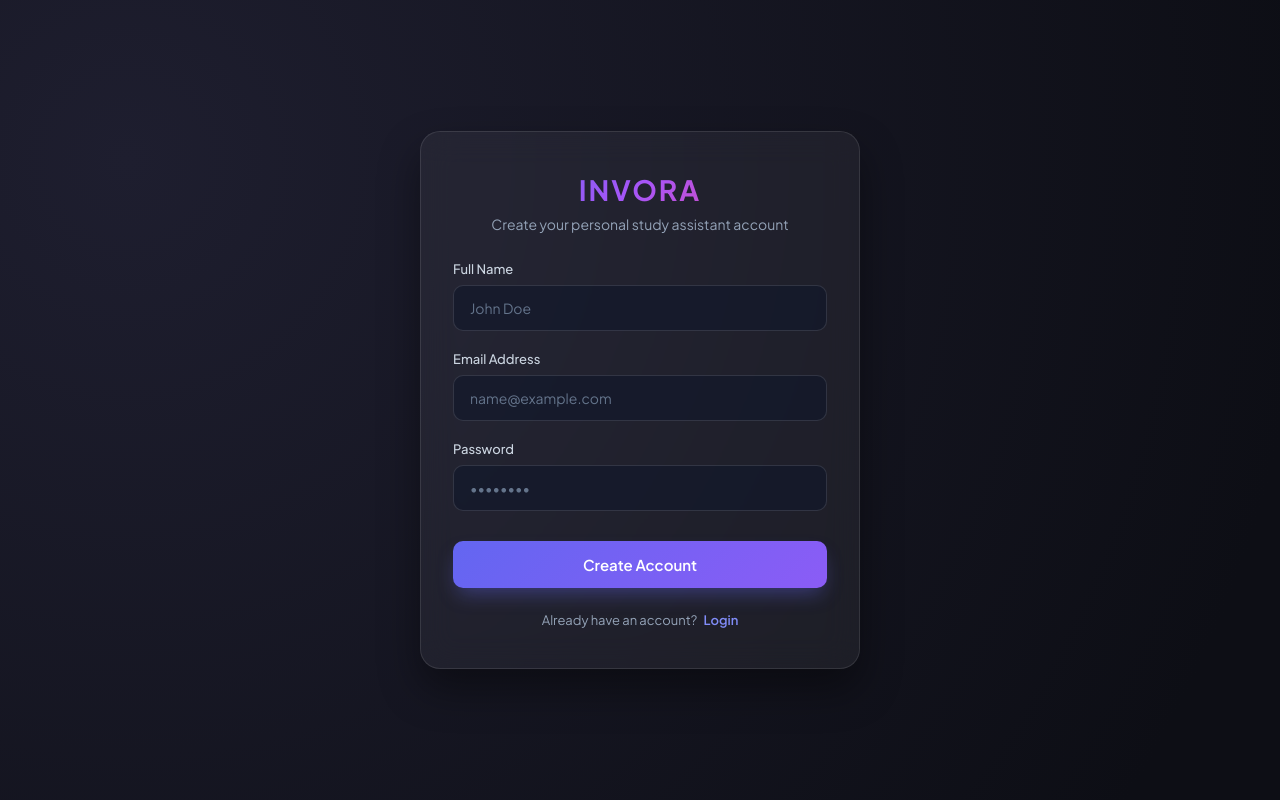
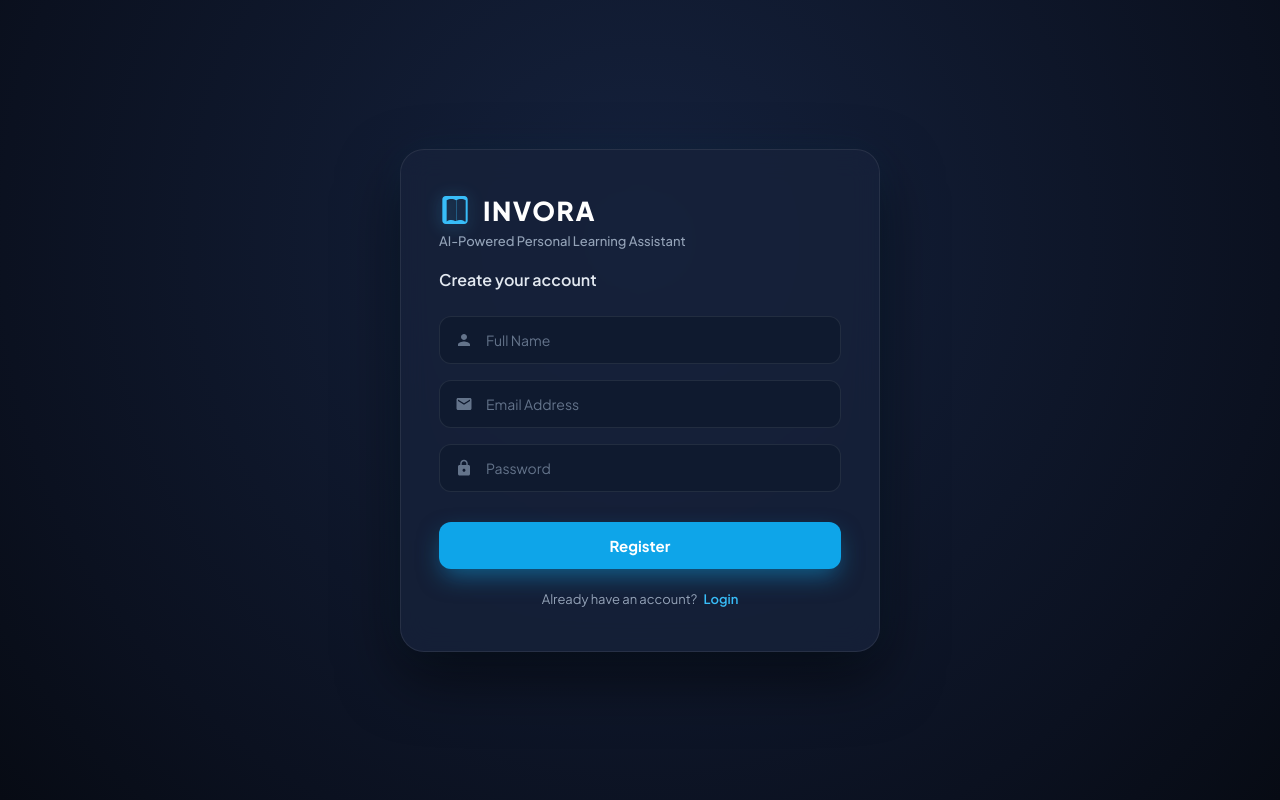
Before and after one commit to gagan137g/INVORA, a Flask app: page /register in a window 1280 px wide. Run offline with Flask 3, Linux system fonts and the light colour scheme.

Commit message:
Update register page design

```diff
--- a/templates/register.html
+++ b/templates/register.html
@@ -4,8 +4,7 @@
     <meta charset="UTF-8">
     <meta name="viewport" content="width=device-width, initial-scale=1.0">
     <title>INVORA - Register</title>
-    <!-- Google Font -->
-    <link href="https://fonts.googleapis.com/css2?family=Plus+Jakarta+Sans:wght@400;500;600;700&display=swap" rel="stylesheet">
+    <link href="https://fonts.googleapis.com/css2?family=Plus+Jakarta+Sans:wght@400;500;600;700;800&display=swap" rel="stylesheet">
     <style>
         * {
             box-sizing: border-box;
@@ -19,100 +18,126 @@
             display: flex;
             align-items: center;
             justify-content: center;
-            background: radial-gradient(circle at 10% 20%, #1e1e2f 0%, #0d0e15 90%);
-            padding: 20px;
+            background: radial-gradient(circle at 50% 30%, #15223e 0%, #0b1120 75%, #070b14 100%);
+            padding: 24px;
             color: #ffffff;
         }
 
-        .auth-container {
+        .auth-card {
             width: 100%;
-            max-width: 440px;
-            background: rgba(255, 255, 255, 0.05);
-            border: 1px solid rgba(255, 255, 255, 0.1);
-            backdrop-filter: blur(16px);
-            -webkit-backdrop-filter: blur(16px);
-            border-radius: 20px;
-            padding: 40px 32px;
-            box-shadow: 0 20px 40px rgba(0, 0, 0, 0.4);
+            max-width: 480px;
+            background: rgba(22, 34, 58, 0.82);
+            border: 1px solid rgba(255, 255, 255, 0.08);
+            border-radius: 24px;
+            padding: 44px 38px;
+            box-shadow: 0 25px 60px rgba(0, 0, 0, 0.55), 0 0 40px rgba(14, 165, 233, 0.08);
+            backdrop-filter: blur(14px);
+            -webkit-backdrop-filter: blur(14px);
         }
 
         .brand-header {
-            text-align: center;
-            margin-bottom: 28px;
+            margin-bottom: 26px;
         }
 
-        .brand-header h1 {
-            font-size: 28px;
-            font-weight: 700;
-            letter-spacing: 2px;
-            background: linear-gradient(135deg, #6366f1 0%, #a855f7 50%, #ec4899 100%);
-            -webkit-background-clip: text;
-            background-clip: text;
-            -webkit-text-fill-color: transparent;
-            margin-bottom: 8px;
+        .brand-logo {
+            display: flex;
+            align-items: center;
+            gap: 12px;
+            margin-bottom: 6px;
         }
 
-        .brand-header p {
-            font-size: 14px;
+        .brand-logo svg {
+            width: 32px;
+            height: 32px;
+            fill: #38bdf8;
+            filter: drop-shadow(0 2px 8px rgba(56, 189, 248, 0.4));
+        }
+
+        .brand-logo h1 {
+            font-size: 26px;
+            font-weight: 800;
+            letter-spacing: 1.5px;
+            color: #ffffff;
+        }
+
+        .brand-header .subtitle {
+            font-size: 13px;
+            font-weight: 500;
             color: #94a3b8;
+            margin-bottom: 20px;
+        }
+
+        .brand-header h2 {
+            font-size: 16px;
+            font-weight: 600;
+            color: #e2e8f0;
         }
 
         .form-group {
-            margin-bottom: 20px;
+            margin-bottom: 16px;
         }
 
-        .form-group label {
-            display: block;
-            font-size: 13px;
-            font-weight: 500;
-            color: #cbd5e1;
-            margin-bottom: 8px;
+        .input-box {
+            position: relative;
+            display: flex;
+            align-items: center;
         }
 
-        .input-wrapper {
-            position: relative;
+        .input-box svg {
+            position: absolute;
+            left: 16px;
+            width: 18px;
+            height: 18px;
+            fill: #64748b;
+            transition: fill 0.2s;
         }
 
-        .input-wrapper input {
+        .input-box input {
             width: 100%;
-            padding: 13px 16px;
-            background: rgba(15, 23, 42, 0.6);
-            border: 1px solid rgba(255, 255, 255, 0.12);
-            border-radius: 10px;
-            color: #f8fafc;
+            padding: 14px 16px 14px 46px;
+            background: rgba(15, 26, 46, 0.75);
+            border: 1px solid rgba(255, 255, 255, 0.08);
+            border-radius: 12px;
+            color: #ffffff;
             font-size: 14px;
+            outline: none;
             transition: all 0.2s ease;
-            outline: none;
         }
 
-        .input-wrapper input:focus {
-            border-color: #818cf8;
-            box-shadow: 0 0 0 3px rgba(99, 102, 241, 0.2);
-            background: rgba(15, 23, 42, 0.85);
+        .input-box input::placeholder {
+            color: #64748b;
         }
 
-        .input-wrapper input::placeholder {
-            color: #64748b;
+        .input-box input:focus {
+            background: rgba(18, 32, 58, 0.95);
+            border-color: #38bdf8;
+            box-shadow: 0 0 0 3px rgba(56, 189, 248, 0.18);
+        }
+
+        .input-box input:focus + svg,
+        .input-box input:focus ~ svg {
+            fill: #38bdf8;
         }
 
         .btn-submit {
             width: 100%;
             padding: 14px;
-            background: linear-gradient(135deg, #6366f1, #8b5cf6);
+            background: #0ea5e9;
             color: #ffffff;
             border: none;
-            border-radius: 10px;
+            border-radius: 12px;
             font-size: 15px;
-            font-weight: 600;
+            font-weight: 700;
             cursor: pointer;
-            transition: transform 0.15s ease, box-shadow 0.2s ease;
-            margin-top: 10px;
-            box-shadow: 0 10px 20px -5px rgba(99, 102, 241, 0.4);
+            margin-top: 14px;
+            box-shadow: 0 10px 24px -4px rgba(14, 165, 233, 0.5);
+            transition: all 0.2s ease;
         }
 
         .btn-submit:hover {
+            background: #38bdf8;
+            box-shadow: 0 12px 28px -4px rgba(56, 189, 248, 0.65);
             transform: translateY(-1px);
-            box-shadow: 0 14px 24px -5px rgba(99, 102, 241, 0.5);
         }
 
         .btn-submit:active {
@@ -120,45 +145,50 @@
         }
 
         .auth-footer {
-            margin-top: 24px;
+            margin-top: 22px;
             text-align: center;
             font-size: 13px;
             color: #94a3b8;
         }
 
         .auth-footer a {
-            color: #818cf8;
+            color: #38bdf8;
             text-decoration: none;
             font-weight: 600;
             margin-left: 4px;
-            transition: color 0.15s;
         }
 
         .auth-footer a:hover {
-            color: #a5b4fc;
             text-decoration: underline;
         }
 
         .alert {
             padding: 10px 14px;
-            border-radius: 8px;
+            border-radius: 10px;
             font-size: 13px;
-            margin-bottom: 18px;
+            margin-bottom: 16px;
             background: rgba(239, 68, 68, 0.15);
-            border: 1px solid rgba(239, 68, 68, 0.3);
+            border: 1px solid rgba(239, 68, 68, 0.35);
             color: #fca5a5;
+            text-align: center;
         }
     </style>
 </head>
 <body>
 
-    <div class="auth-container">
+    <div class="auth-card">
         <div class="brand-header">
-            <h1>INVORA</h1>
-            <p>Create your personal study assistant account</p>
+            <div class="brand-logo">
+                <!-- Open Book Icon Matching INVORA Logo -->
+                <svg viewBox="0 0 24 24">
+                    <path d="M19 1.5H5C3.62 1.5 2.5 2.62 2.5 4v16c0 1.38 1.12 2.5 2.5 2.5h14c1.38 0 2.5-1.12 2.5-2.5V4c0-1.38-1.12-2.5-2.5-2.5zM12 20.25c-.75-.5-1.75-.75-2.75-.75-1.25 0-2.5.38-3.5 1.05V4.75c1-.67 2.25-1.05 3.5-1.05 1.25 0 2.5.38 3.5 1.05v15.5zm7.25.3c-1-.67-2.25-1.05-3.5-1.05-1 0-2 .25-2.75.75V4.75c1-.67 2.25-1.05 3.5-1.05 1.25 0 2.5.38 3.5 1.05v15.8z"/>
+                </svg>
+                <h1>INVORA</h1>
+            </div>
+            <p class="subtitle">AI-Powered Personal Learning Assistant</p>
+            <h2>Create your account</h2>
         </div>
 
-        <!-- Displays flashed error messages if Flask passes them -->
         {% with messages = get_flashed_messages() %}
             {% if messages %}
                 {% for message in messages %}
@@ -169,27 +199,33 @@
 
         <form action="/register" method="POST">
             <div class="form-group">
-                <label for="name">Full Name</label>
-                <div class="input-wrapper">
-                    <input type="text" id="name" name="name" placeholder="John Doe" required autocomplete="name">
+                <div class="input-box">
+                    <svg viewBox="0 0 24 24">
+                        <path d="M12 12c2.21 0 4-1.79 4-4s-1.79-4-4-4-4 1.79-4 4 1.79 4 4 4zm0 2c-2.67 0-8 1.34-8 4v2h16v-2c0-2.66-5.33-4-8-4z"/>
+                    </svg>
+                    <input type="text" name="name" placeholder="Full Name" required autocomplete="name">
                 </div>
             </div>
 
             <div class="form-group">
-                <label for="email">Email Address</label>
-                <div class="input-wrapper">
-                    <input type="email" id="email" name="email" placeholder="name@example.com" required autocomplete="email">
+                <div class="input-box">
+                    <svg viewBox="0 0 24 24">
+                        <path d="M20 4H4c-1.1 0-1.99.9-1.99 2L2 18c0 1.1.9 2 2 2h16c1.1 0 2-.9 2-2V6c0-1.1-.9-2-2-2zm0 4l-8 5-8-5V6l8 5 8-5v2z"/>
+                    </svg>
+                    <input type="email" name="email" placeholder="Email Address" required autocomplete="email">
                 </div>
             </div>
 
             <div class="form-group">
-                <label for="password">Password</label>
-                <div class="input-wrapper">
-                    <input type="password" id="password" name="password" placeholder="••••••••" required autocomplete="new-password">
+                <div class="input-box">
+                    <svg viewBox="0 0 24 24">
+                        <path d="M18 8h-1V6c0-2.76-2.24-5-5-5S7 3.24 7 6v2H6c-1.1 0-2 .9-2 2v10c0 1.1.9 2 2 2h12c1.1 0 2-.9 2-2V10c0-1.1-.9-2-2-2zm-6 9c-1.1 0-2-.9-2-2s.9-2 2-2 2 .9 2 2-.9 2-2 2zm3.1-9H8.9V6c0-1.71 1.39-3.1 3.1-3.1 1.71 0 3.1 1.39 3.1 3.1v2z"/>
+                    </svg>
+                    <input type="password" name="password" placeholder="Password" required autocomplete="new-password">
                 </div>
             </div>
 
-            <button type="submit" class="btn-submit">Create Account</button>
+            <button type="submit" class="btn-submit">Register</button>
         </form>
 
         <div class="auth-footer">
```
